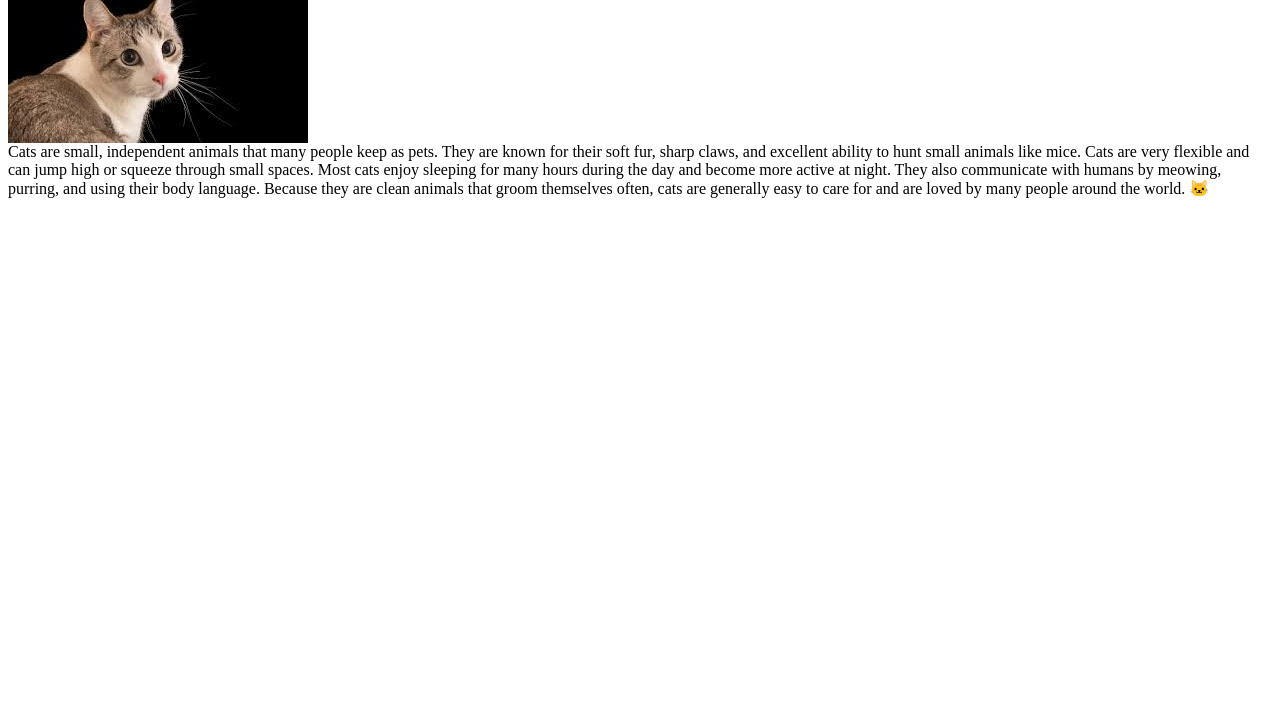
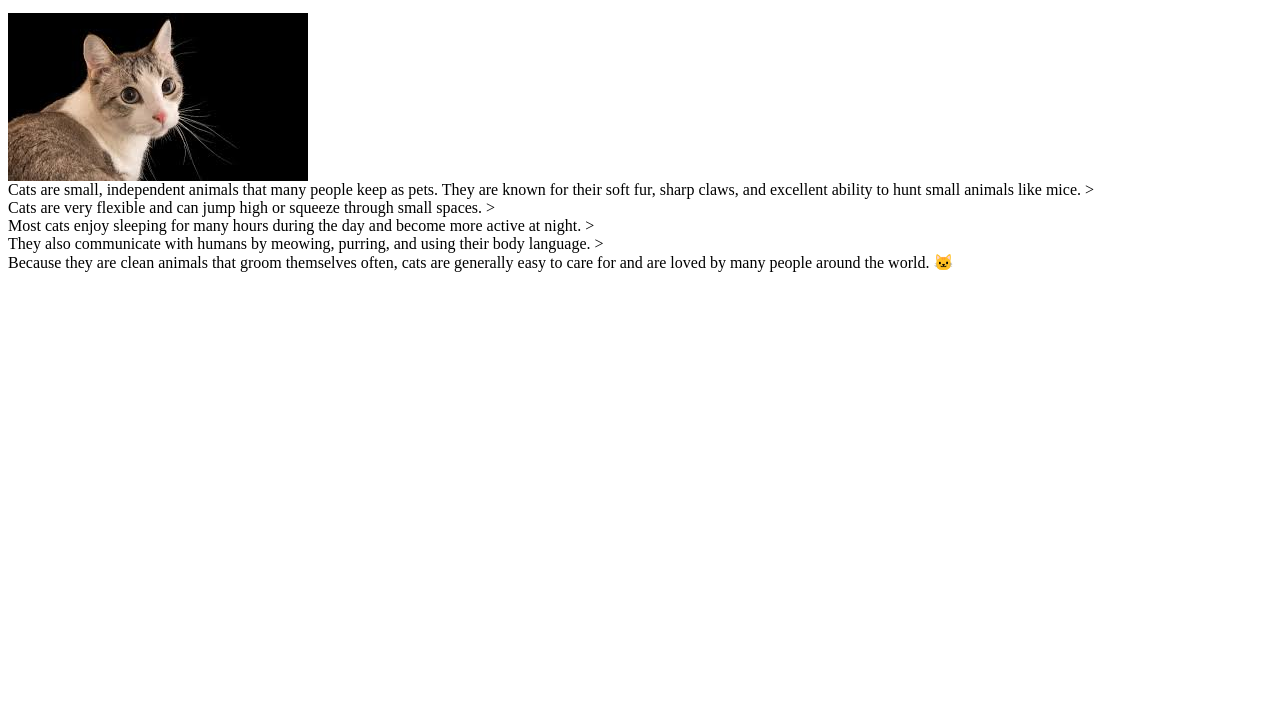
Before and after one commit to Mcarlos1007/INTERNET-TECHNOLOGIES-, a plain HTML site: page index.html in a window 1280 px wide. Shown: the part 91-800 px from the top of the page. Drawn offline with Linux system fonts and the light colour scheme.

Commit message:
Update index.html

```diff
--- a/index.html
+++ b/index.html
@@ -7,15 +7,17 @@
         <link rel="icon" href="download.jpg" type="image/x-icon">
     </head>
     <body>
-        <h1>
+        <marquee>
+             <h1>
             FACTS ABOUT CATS
         </h1>
+        </marquee>
         <p>
             <img src="download.jpg" alt="Image not found"><br>Cats are small, independent animals that many people keep as pets.
-            They are known for their soft fur, sharp claws, and excellent ability to hunt small animals like mice.
-            Cats are very flexible and can jump high or squeeze through small spaces.
-            Most cats enjoy sleeping for many hours during the day and become more active at night.
-            They also communicate with humans by meowing, purring, and using their body language.
+            They are known for their soft fur, sharp claws, and excellent ability to hunt small animals like mice. ><br>
+            Cats are very flexible and can jump high or squeeze through small spaces. ><br>
+            Most cats enjoy sleeping for many hours during the day and become more active at night. ><br>
+            They also communicate with humans by meowing, purring, and using their body language. ><br>
             Because they are clean animals that groom themselves often, cats are generally easy to care for and are loved by many people around the world. 🐱 <br>
 
         </p>
```
